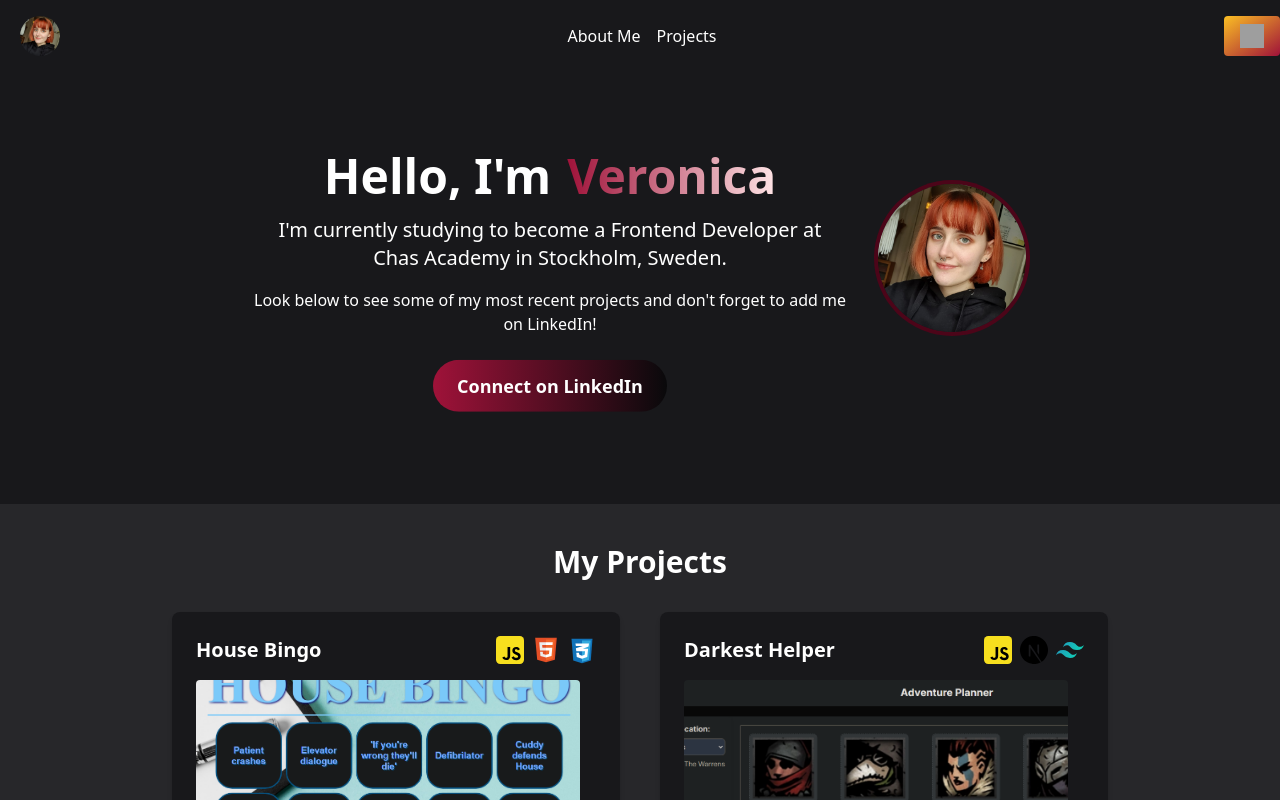
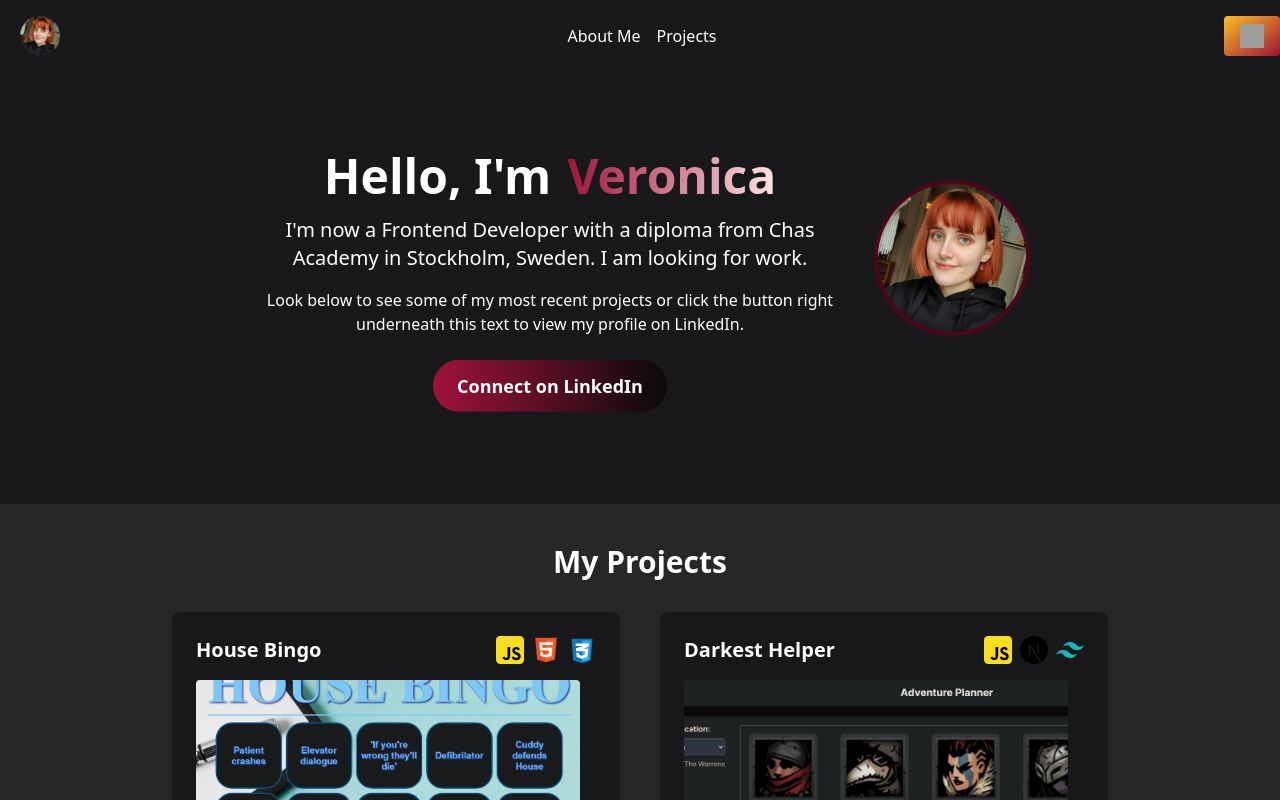
Before and after one commit to Vertella/portfolio, a Next.js app: page / in a window 1280 px wide. Shown: the top 800 px of the page. Built offline with nearby package versions, Linux system fonts and the light colour scheme; grey boxes are pictures that could not be loaded.

Commit message:
Update text Hero

```diff
--- a/src/components/HeroSection.js
+++ b/src/components/HeroSection.js
@@ -29,10 +29,10 @@ const HeroSection = () => {
             <h1 className="text-4xl lg:text-5xl font-bold mb-4 bg-gradient-to-r from-rose-800 to-rose-100 inline-block text-transparent bg-clip-text">Veronica</h1>
           </div>
           <p className="text-lg lg:text-xl mb-4">
-            I&apos;m currently studying to become a Frontend Developer at Chas Academy in Stockholm, Sweden.
+            I&apos;m now a Frontend Developer with a diploma from Chas Academy in Stockholm, Sweden. I am looking for work.
           </p>
           <p className="mb-4 pb-5">
-            Look below to see some of my most recent projects and don&apos;t forget to add me on LinkedIn!
+            Look below to see some of my most recent projects or click the button right underneath this text to view my profile on LinkedIn.
           </p>
           <LinkedInButton />
         </div>
```
